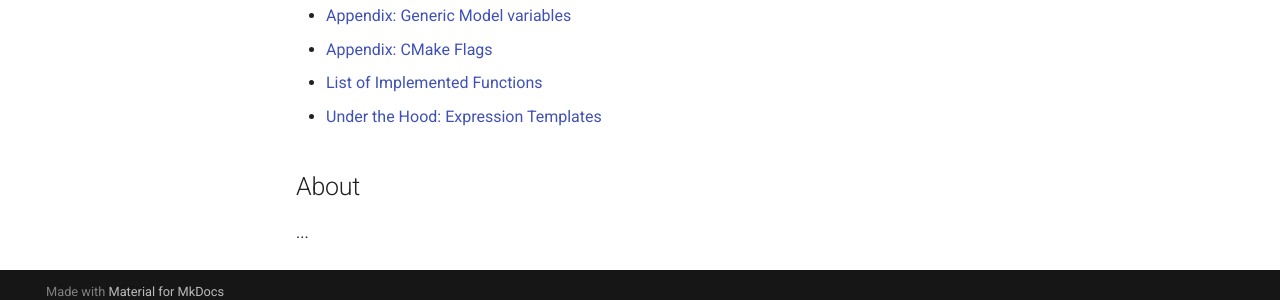
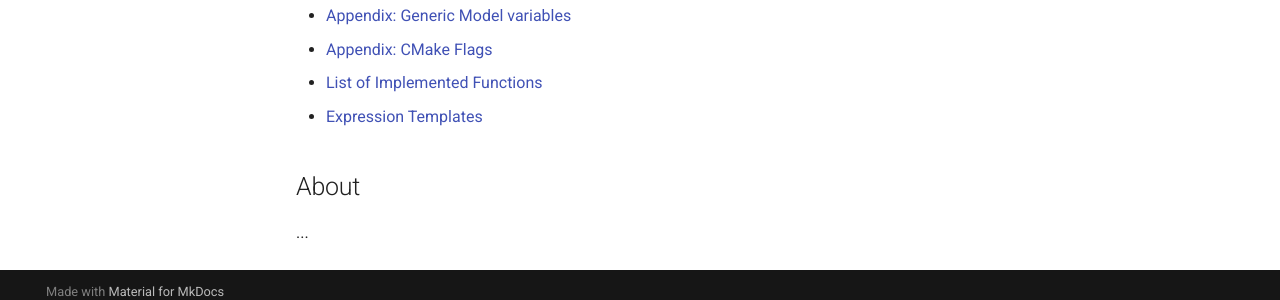
Before and after one commit to cosmolattice/cosmolatticeweb, an MkDocs documentation site: the page built from source/docs/Manual/index.md, in a window 1280 px wide and 1101 px high. Shown: the part 787-1087 px from the top of the window. Built offline with MkDocs 1.6.1 and Material for MkDocs 9.7.7, drawn with Linux system fonts in a browser that asks for light colours; nearby versions of some CDN libraries; comment, search, counter and statistics services are not loaded.

Commit message:
Fix Expression Template doc

```diff
--- a/source/docs/Manual/index.md
+++ b/source/docs/Manual/index.md
@@ -21,7 +21,7 @@ This website has been generated from the [CosmoLattice user manual](https://arxi
 - [Appendix: Generic Model variables](Appendix: Generic Model variables.md)
 - [Appendix: CMake Flags](Appendix: CMake Flags.md)
 - [List of Implemented Functions](List of Implemented Functions.md)
-- [Under the Hood: Expression Templates ](Under the Hood: Expression Templates .md)
+- [Expression Templates](Expression Templates.md)
 ## About
 
 ...
--- a/source/mkdocs.yml
+++ b/source/mkdocs.yml
@@ -113,11 +113,11 @@ use_directory_urls: false # (optional) for better links without .html extension
 nav:
   - Home: #CL.md
       - "<span style='font-weight:bold;'>What is CosmoLattice ?</span>": "CL.md"
-#           - "What is CosmoLattice ?": "CLnutshell/WhatIsCL.md"
-#           - "Features & Capabilities of CosmoLattice": "CLnutshell/FeaturesCapabilitiesCL.md"
-#           - "What makes CosmoLattice different ?": "CLnutshell/CLisDifferent.md"
-#           - "CosmoLattice Versions": "CLnutshell/CLversions.md"
-#           - "Upcoming features": "CLnutshell/CLupcoming.md"
+      #           - "What is CosmoLattice ?": "CLnutshell/WhatIsCL.md"
+      #           - "Features & Capabilities of CosmoLattice": "CLnutshell/FeaturesCapabilitiesCL.md"
+      #           - "What makes CosmoLattice different ?": "CLnutshell/CLisDifferent.md"
+      #           - "CosmoLattice Versions": "CLnutshell/CLversions.md"
+      #           - "Upcoming features": "CLnutshell/CLupcoming.md"
       # - "<span style='font-weight:bold;'>CosmoLattice News </span>": "CLnews.md"
       - "<span style='font-weight:bold;'>If you use CosmoLattice </span>": "CLcitation.md"
   - Code:
@@ -128,31 +128,31 @@ nav:
       - "<span style='font-weight:bold;'>Code Features </span>": "code/Features.md"
       - "<span style='font-weight:bold;'>Input File Builder </span>": "code/InputBuilder.md"
       - "<span style='font-weight:bold;'>Code Version Guide </span>": "code/Versions.md"
-#         - "Versions 2.X": "code/Versions2X.md"
-#         - "Versions 1.X": "code/Versions1X.md"
+      #         - "Versions 2.X": "code/Versions2X.md"
+      #         - "Versions 1.X": "code/Versions1X.md"
       - "<span style='font-weight:bold;'>Useful Links </span>": "code/Basics.md"
-      - "<span style='font-weight:bold;'>Application Programming Interface (API) </span>": # - API:
-        - "Links": "CosmoLattice/links.md"
-        - "Classes":
-            - "Class List": "CosmoLattice/annotated.md"
-            - "Class Index": "CosmoLattice/classes.md"
-            - "Class Hierarchy": "CosmoLattice/hierarchy.md"
-            - "Class Members": "CosmoLattice/class_members.md"
-            - "Class Member Functions": "CosmoLattice/class_member_functions.md"
-            - "Class Member Variables": "CosmoLattice/class_member_variables.md"
-            - "Class Member Typedefs": "CosmoLattice/class_member_typedefs.md"
-            - "Class Member Enumerations": "CosmoLattice/class_member_enums.md"
-        - "Namespaces":
-            - "Namespace List": "CosmoLattice/namespaces.md"
-            - "Namespace Members": "CosmoLattice/namespace_members.md"
-            - "Namespace Member Functions": "CosmoLattice/namespace_member_functions.md"
-            - "Namespace Member Variables": "CosmoLattice/namespace_member_variables.md"
-            - "Namespace Member Typedefs": "CosmoLattice/namespace_member_typedefs.md"
-            - "Namespace Member Enumerations": "CosmoLattice/namespace_member_enums.md"
-        - "Functions": "CosmoLattice/functions.md"
-        - "Variables": "CosmoLattice/variables.md"
-        - "Macros": "CosmoLattice/macros.md"
-        - "Files": "CosmoLattice/files.md"
+      - ? "<span style='font-weight:bold;'>Application Programming Interface (API) </span>" # - API:
+        : - "Links": "CosmoLattice/links.md"
+          - "Classes":
+              - "Class List": "CosmoLattice/annotated.md"
+              - "Class Index": "CosmoLattice/classes.md"
+              - "Class Hierarchy": "CosmoLattice/hierarchy.md"
+              - "Class Members": "CosmoLattice/class_members.md"
+              - "Class Member Functions": "CosmoLattice/class_member_functions.md"
+              - "Class Member Variables": "CosmoLattice/class_member_variables.md"
+              - "Class Member Typedefs": "CosmoLattice/class_member_typedefs.md"
+              - "Class Member Enumerations": "CosmoLattice/class_member_enums.md"
+          - "Namespaces":
+              - "Namespace List": "CosmoLattice/namespaces.md"
+              - "Namespace Members": "CosmoLattice/namespace_members.md"
+              - "Namespace Member Functions": "CosmoLattice/namespace_member_functions.md"
+              - "Namespace Member Variables": "CosmoLattice/namespace_member_variables.md"
+              - "Namespace Member Typedefs": "CosmoLattice/namespace_member_typedefs.md"
+              - "Namespace Member Enumerations": "CosmoLattice/namespace_member_enums.md"
+          - "Functions": "CosmoLattice/functions.md"
+          - "Variables": "CosmoLattice/variables.md"
+          - "Macros": "CosmoLattice/macros.md"
+          - "Files": "CosmoLattice/files.md"
   #- Technical Notes:#
   - Theory Framework:
       #- "Power spectra": "tech_notes/Power spectra.md"#
@@ -197,7 +197,7 @@ nav:
           - "<span style='font-size:0.85em;'>&nbsp;&nbsp;&nbsp;&nbsp;Parallelization </span>": "Manual/Parallelization.md"
           - "<span style='font-size:0.85em;'>&nbsp;&nbsp;&nbsp;&nbsp;Fourier Transforms </span>": "Manual/Fourier Transforms.md"
           - "<span style='font-size:0.85em;'>&nbsp;&nbsp;&nbsp;&nbsp;Backing up simulations with HDF5 </span>": "Manual/Backing up simulations with HDF5.md"
-          - "<span style='font-size:0.85em;'>&nbsp;&nbsp;&nbsp;&nbsp;Under the Hood: Expression Templates </span>": "Manual/Under the Hood: Expression Templates .md"
+          - "<span style='font-size:0.85em;'>&nbsp;&nbsp;&nbsp;&nbsp;Expression Templates </span>": "Manual/Expression Templates.md"
       #- "<span style='font-size:0.85em;'>&nbsp;&nbsp;&nbsp;&nbsp;Acknowledgments </span>": "Manual/Acknowledgments.md"
       - "<span style='font-size:0.85em;'>&nbsp;&nbsp;&nbsp;&nbsp;&nbsp;&nbsp;Input File Builder </span>": "code/InputBuilder.md"
       - "<span style='font-weight:bold;'>Appendices (A & F, ALL) </span>": "Manual/Appendix: Parameters.md.md"
```
Also changed, not shown: source/docs/Manual/My first model of (singlet) scalar fields.md (+1 -5 lines), source/docs/Manual/What CosmoLattice does in detail.md (+1 -1 lines), source/docs/Manual/Expression Templates.md (renamed from source/docs/Manual/Under the Hood: Expression Templates.md).
